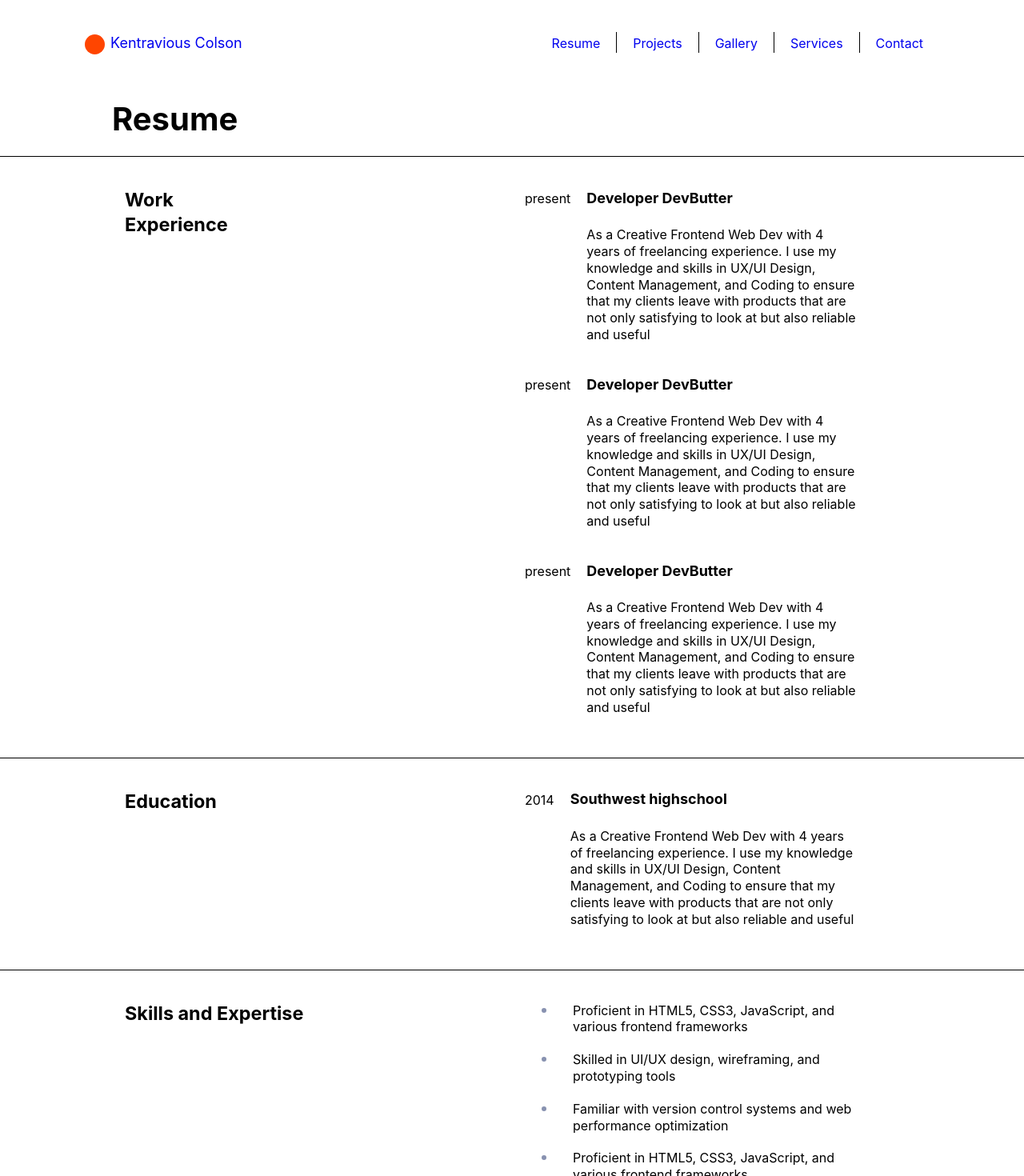
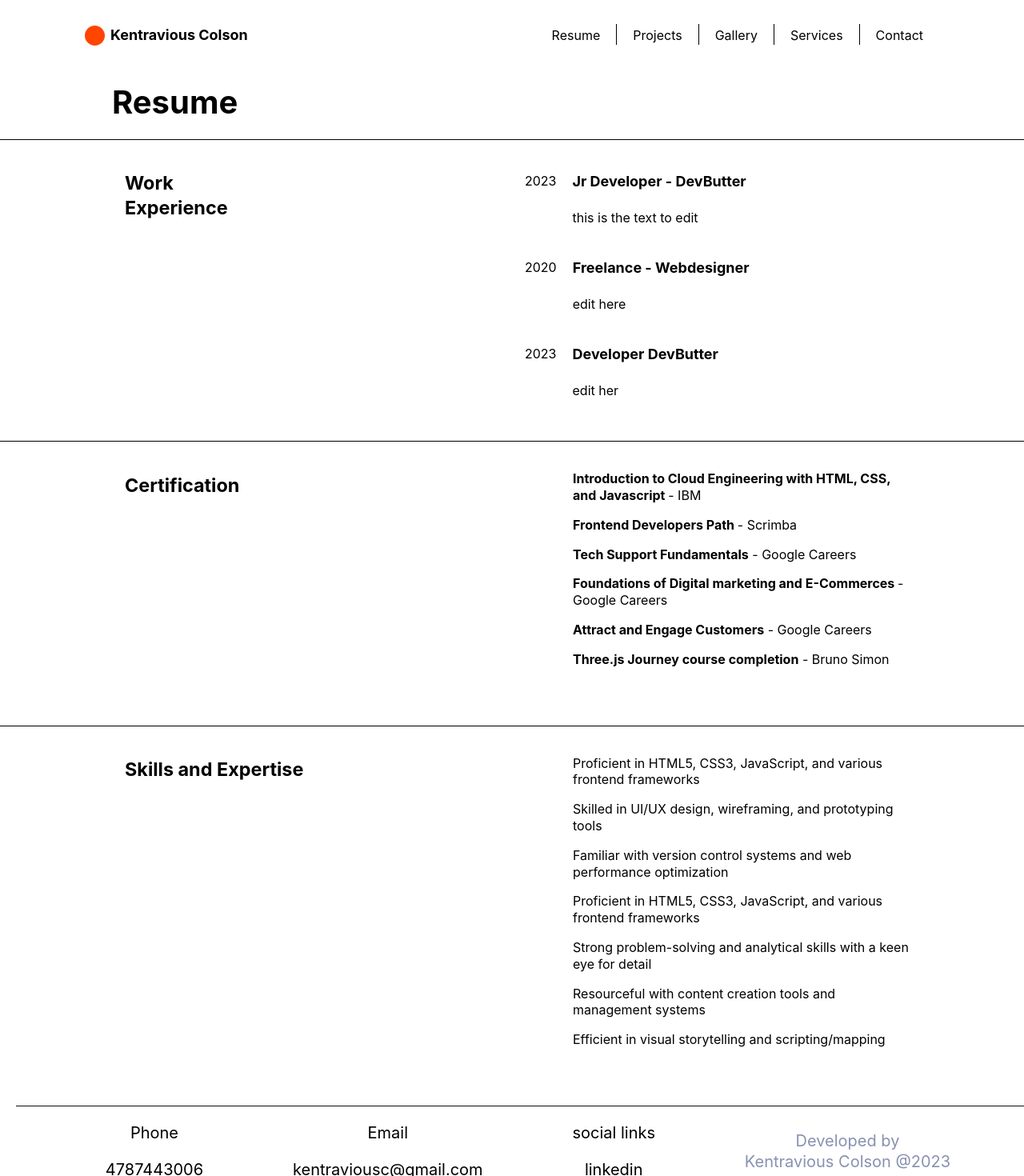
Before and after one commit to KenTra222/Kentravious_Colson, a React (Vite) app in the folder kentravious_colson/: page /resume in a window 1280 px wide. Shown: the top 1470 px of the page at 80% size. Built offline with nearby package versions, Linux system fonts and the light colour scheme; a web font is replaced by a local one.

Commit message:
finishe homepage and updated resume page

```diff
--- a/kentravious_colson/src/Components/Header/Header.jsx
+++ b/kentravious_colson/src/Components/Header/Header.jsx
@@ -14,17 +14,17 @@ export const Header = (...props) => {
     {/* header */}
     <div className='title_wrapper'>
       <div className='title_ball'></div>
-      <div className=''><p><Link className='title' to='/'>Kentravious Colson</Link></p></div>
+      <div className=''><Link className='title' to='/'>Kentravious Colson</Link></div>
     </div>
   {/* navbar */}
     <nav className='nav_bar'>
       <ul className='menu'>
 
-          <li className='menu_item'><NavLink to='resume'>Resume</NavLink></li>
-          <li className='menu_item'><NavLink to='projects'>Projects</NavLink></li>
-          <li className='menu_item'><NavLink to='portfolio'>Gallery</NavLink></li>
-          <li className='menu_item'><NavLink to='services'>Services</NavLink></li>
-          <li className='menu_item'><NavLink to='contact'>Contact</NavLink></li>
+          <li className='menu_item'><NavLink className='nav_item' to='resume'>Resume</NavLink></li>
+          <li className='menu_item'><NavLink className='nav_item' to='projects'>Projects</NavLink></li>
+          <li className='menu_item'><NavLink className='nav_item' to='portfolio'>Gallery</NavLink></li>
+          <li className='menu_item'><NavLink className='nav_item' to='services'>Services</NavLink></li>
+          <li className='menu_item'><NavLink className='nav_item' to='contact'>Contact</NavLink></li>
 
       </ul>
     </nav>
--- a/kentravious_colson/src/Pages/Resume.jsx
+++ b/kentravious_colson/src/Pages/Resume.jsx
@@ -13,14 +13,15 @@ const Resume = () => {
       <div className='experience_wrapper'>
 
       <div  className='year_title_container'>
-        <p>present</p>
+        <p className='year'>2023</p>
       </div>
 
 
         <div >
-          <h4> Developer DevButter</h4>
+          <h4> Jr Developer - DevButter</h4>
 
-          <p className='experience_text'>As a Creative Frontend Web Dev with 4 years of freelancing experience. I use my knowledge and skills in UX/UI Design, Content Management, and Coding to ensure that my clients leave with products that are not only satisfying to look at but also reliable and useful
+          <p className='experience_text'>
+            this is the text to edit
           </p>
       </div>
 
@@ -30,17 +31,19 @@ const Resume = () => {
 
 
         <div>
+
       <div className='experience_wrapper'>
 
-      <div  className='year_title_container'>
-        <p>present</p>
-      </div>
+
+        <p className='year'>2020</p>
+
 
 
         <div >
-          <h4> Developer DevButter</h4>
+          <h4> Freelance - Webdesigner</h4>
 
-          <p className='experience_text'>As a Creative Frontend Web Dev with 4 years of freelancing experience. I use my knowledge and skills in UX/UI Design, Content Management, and Coding to ensure that my clients leave with products that are not only satisfying to look at but also reliable and useful
+          <p className='experience_text'>
+             edit here
           </p>
       </div>
 
@@ -52,14 +55,15 @@ const Resume = () => {
       <div className='experience_wrapper'>
 
       <div  className='year_title_container'>
-        <p>present</p>
+        <p className='year'>2023</p>
       </div>
 
 
         <div >
           <h4> Developer DevButter</h4>
 
-          <p className='experience_text'>As a Creative Frontend Web Dev with 4 years of freelancing experience. I use my knowledge and skills in UX/UI Design, Content Management, and Coding to ensure that my clients leave with products that are not only satisfying to look at but also reliable and useful
+          <p className='experience_text'>
+            edit her
           </p>
       </div>
 
@@ -71,30 +75,59 @@ const Resume = () => {
 
     {/* education */}
      <section className='info_section'>
-    <div className='work_section_div'><h3> Education</h3></div>
+    <div className='work_section_div'><h3> Certification </h3></div>
 
     <div className='experience_content_container'>
 
-        <div>
       <div className='experience_wrapper'>
 
-      <div  className='year_title_container'>
-        <p>2014</p>
-      </div>
+      <ul className='skill_list'>
 
 
-        <div >
-          <h4> Southwest highschool </h4>
-        <div>
+          <li>
+            <p className='experience_text'>
+          <b>   Introduction to Cloud Engineering with HTML, CSS, and Javascript </b>  - IBM
+             </p>
+          </li>
 
-          <p className='education_text'>As a Creative Frontend Web Dev with 4 years of freelancing experience. I use my knowledge and skills in UX/UI Design, Content Management, and Coding to ensure that my clients leave with products that are not only satisfying to look at but also reliable and useful
-          </p>
-        </div>
-      </div>
+          <li>
+            <p className='experience_text'>
+          <b>  Frontend Developers Path </b> - Scrimba
+             </p>
+          </li>
+
+          <li>
+            <p className='experience_text'>
+          <b>  Tech Support Fundamentals</b> - Google Careers
+
+             </p>
+          </li>
+
+          <li>
+            <p className='experience_text'>
+            <b>Foundations of Digital marketing and E-Commerces </b>- Google Careers
+
+             </p>
+          </li>
+
+          <li>
+            <p className='experience_text'>
+           <b> Attract and Engage Customers</b> - Google Careers
+             </p>
+          </li>
+
+          <li>
+            <p className='experience_text'>
+              <b>Three.js Journey course completion</b> - Bruno Simon
+             </p>
+          </li>
 
 
-        </div>
-        </div>
+
+      </ul>
+
+
+      </div>
 
 
 
@@ -111,7 +144,7 @@ const Resume = () => {
       <div className='experience_wrapper'>
 
 
-        <ul >
+        <ul className='skill_list'>
           <li>
             <p className='experience_text'>
             Proficient in HTML5, CSS3, JavaScript, and various frontend frameworks
@@ -142,6 +175,20 @@ const Resume = () => {
              </p>
           </li>
 
+          <li>
+            <p className='experience_text'>
+            Resourceful with content creation tools and management systems
+             </p>
+          </li>
+
+          <li>
+            <p className='experience_text'>
+              Efficient in visual storytelling and scripting/mapping
+             </p>
+          </li>
+
+
+
       </ul>
 
 
--- a/kentravious_colson/src/Pages/Services.jsx
+++ b/kentravious_colson/src/Pages/Services.jsx
@@ -1,4 +1,5 @@
 import React from 'react'
+import { NavLink } from 'react-router-dom'
 
 const Services = () => {
   return (
@@ -16,12 +17,13 @@ const Services = () => {
         <div className='card_details'>
         <h4>Single Page Design</h4>
         <div className='service_description'>
-        <p>$300</p>
+        <p>$350</p>
         <p>single page</p>
         </div>
 
         <div className='book_button'>
-        <a>book now</a>
+        <NavLink className='services_contact' to='contact'> Contact</NavLink>
+
         </div>
         </div>
         </div>
@@ -34,12 +36,13 @@ const Services = () => {
           <div className='card_details'>
             <h4>Multi Page Design</h4>
             <div className='service_description'>
-              <p>$300</p>
+              <p>$800</p>
               <p>single page</p>
               </div>
 
               <div className='book_button'>
-              <a>book now</a>
+              <NavLink className='services_contact' to='contact'> Contact</NavLink>
+
               </div>
               </div>
               </div>
@@ -52,12 +55,13 @@ const Services = () => {
               <div className='card_details'>
               <h4>Visual Asset Creation</h4>
               <div className='service_description'>
-              <p>$300</p>
+              <p>$600</p>
               <p>single page</p>
               </div>
 
               <div className='book_button'>
-              <a>book now</a>
+              <NavLink className='services_contact' to='contact'> Contact</NavLink>
+
               </div>
               </div>
               </div>
--- a/kentravious_colson/src/index.scss
+++ b/kentravious_colson/src/index.scss
@@ -134,11 +134,17 @@ h2 {
   background: orangered;
   border-radius: 50%;
   margin-right: .35rem;
-  margin-top: .25rem;
+  margin-top: .15rem;
 }
 
 .title {
   font-size: 1.25rem;
+  text-decoration: none;
+  color: black;
+  font-weight: 700;
+  .title:hover{
+    color: orangered;
+  }
 }
 
 .nav_bar {
@@ -162,8 +168,16 @@ h2 {
       border-right: black 1px solid;
       font-size: 1rem;
       list-style: none;
-      color: black;
     }
+    .nav_item{
+        color: black;
+        text-decoration: none;
+        transition: all 1s ease;
+      }
+     .nav_item:hover{
+        color: orangered;
+        transition: ease-out;
+      }
 
     :last-child {
       border: none;
@@ -181,10 +195,17 @@ h2 {
   height: 35rem;
 
   .image_div_Container {
-    width: 25rem;
-    height: 25rem;
+    width: 22rem;
+    height: 22rem;
     background: orangered;
     border-radius: 50%;
+    margin-left: 2rem;
+    .hero_image{
+      width: 100%;
+    height: 100%;
+    object-fit: cover;
+    border-radius: 50%;
+    }
   }
 
   .hero_content_container {
@@ -198,13 +219,14 @@ h2 {
     .text_container {
       margin: 0;
       width: 70%;
+      margin-left: 2.25rem;
     }
 
     .rich_text_containter {
 
       left: 0;
       padding: 0;
-
+      margin-left: 2rem;
       h1 {
         width: 100%;
         margin-left: 0;
@@ -218,9 +240,9 @@ h2 {
     }
 
     .rich_text_subtitle {
-      font-size: 1;
+      font-size: 22px;
       letter-spacing: 1px;
-
+      color: orangered;
       font-weight: bold;
       margin-bottom: 0;
     }
@@ -228,6 +250,7 @@ h2 {
     .rich_text_summary {
       margin-top: 0;
       letter-spacing: 1px;
+      font-size: 16px;
     }
   }
 }
@@ -236,7 +259,8 @@ h2 {
   display: flex;
   justify-content: space-evenly;
 
-  width: 80%;
+  width: 90%;
+
 }
 
 .circle_btn {
@@ -251,10 +275,14 @@ h2 {
   justify-content: center;
   font-size: 1.25rem;
   font-weight: 600;
+
+  transition: all 1s ease;
+
 }
 
 #blue_circle {
   background: #80d8da;
+
 }
 
 #yellow_circle {
@@ -263,12 +291,19 @@ h2 {
 
 #red_circle {
   background: #ff3b25;
+
 }
 
 #blue_circle:hover,
 #yellow_circle:hover,
 #red_circle:hover {
   background: white;
+}
+
+.link_text{
+  text-decoration: none;
+  color: black;
+  font-size: $fz-xxl;
 }
 
 // resume
@@ -307,20 +342,22 @@ h2 {
 
   p {
     font-size: 16px;
+  }
+    .year{
+      margin-top: 1.25rem;
+      font-size: 16px;
 
-  }
+    }
 
   .experience_wrapper {
     display: flex;
     align-items: flex-start;
+    width: 75%;
 
-    width: 65%;
   }
 }
 
-.year_title_container {
-  margin-top: .5rem;
-}
+
 
 .experience_text {
   font-size: 16px;
@@ -331,6 +368,11 @@ h2 {
 
 .education_text{
   margin-left: 1rem;
+}
+
+.skill_list{
+  text-decoration: none;
+  list-style: none;
 }
 
 // projects
@@ -437,9 +479,9 @@ padding: 1.5rem;
 
 .services_container{
   display: flex;
-  margin-top: 1rem;
-  margin-bottom: 1rem;
-
+  margin-top: 4em;
+  margin-bottom: 5rem;
+  background: yellow;
 }
 
 .card{
@@ -480,7 +522,7 @@ padding: 1.5rem;
 
   .book_button{
     margin-top: 2rem;
-    a{
+    .services_contact{
       background: black;
       color: white;
       padding: .5rem .95rem;
```
Also changed, not shown: kentravious_colson/src/Pages/Home.jsx (+6 -6 lines), kentravious_colson/public/images/portfolio_pic.png (added).
